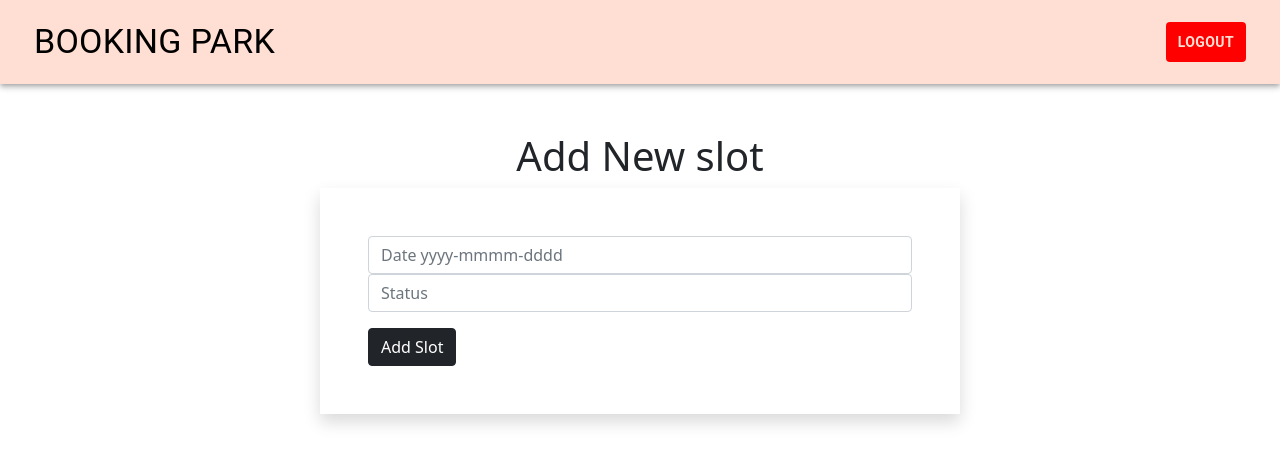
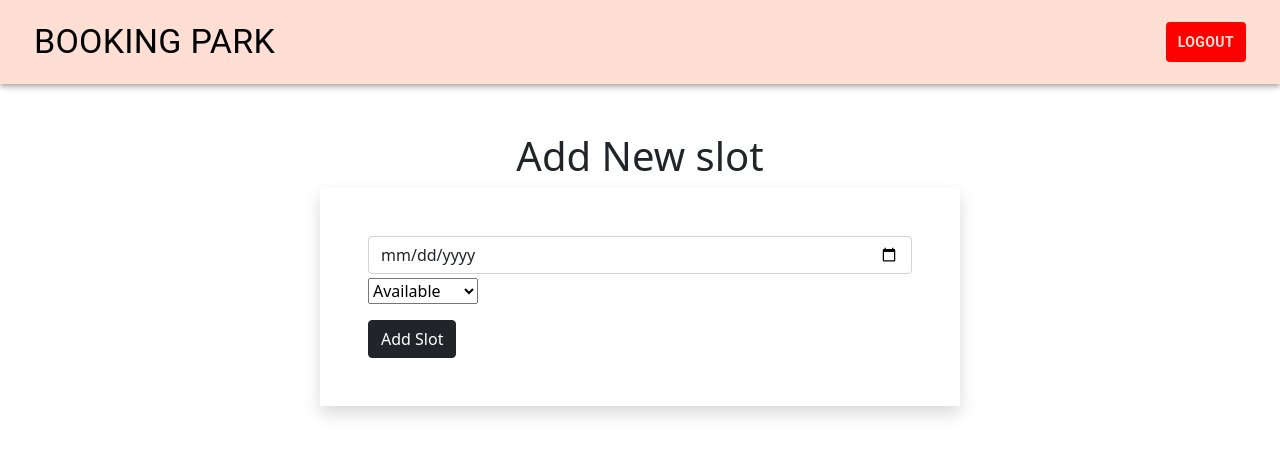
Before and after one commit to adelanegara/hackathon-exercise-one, a React (Create React App) app: page /add in a window 1280 px wide. Shown: the top 464 px of the page. Built offline with nearby package versions, Linux system fonts and the light colour scheme.

Commit message:
edit input form

```diff
--- a/src/components/Add/Add.js
+++ b/src/components/Add/Add.js
@@ -11,20 +11,16 @@ const Add = () => {
             <div className="form-group">
               <input
                 className="form-control"
-                type="text"
+                type="date"
                 placeholder="Date yyyy-mmmm-dddd"
-                // value={title}
-                // onChange={(e) => setTitle(e.target.value)}
+
               />
             </div>
-            <div className="form-group">
-              <input
-                className="form-control"
-                type="text"
-                placeholder="Status"
-                // value={url}
-                // onChange={(e) => setUrl(e.target.value)}
-              />
+            <div className="form-group pt-1">
+           <select id="status">
+                  <option value="available">Available</option>
+                  <option value="unavailable">Unavailable</option>
+                  </select>
             </div>
             <div className="form-group pt-3">
               <input
--- a/src/components/Edit/Edit.js
+++ b/src/components/Edit/Edit.js
@@ -26,13 +26,11 @@ const Edit = () => {
 
               />
             </div>
-            <div className="form-group">
-              <input
-                className="form-control"
-                type="text"
-                placeholder="Status"
-
-              />
+            <div className="form-group pt-1">
+           <select id="status">
+                  <option value="available">Available</option>
+                  <option value="unavailable">Unavailable</option>
+                  </select>
             </div>
 
             <div className="form-group d-flex align-items-center justify-content-between my-2">
--- a/src/components/Navbar/Navbar.js
+++ b/src/components/Navbar/Navbar.js
@@ -11,6 +11,7 @@ const Navbar = () => {
     toast.success("logout successfully");
     navigate("/login");
   };
+
   return (
     <div>
       <Box sx={{ flexGrow: 1 }} data-testid="navbar">
```
